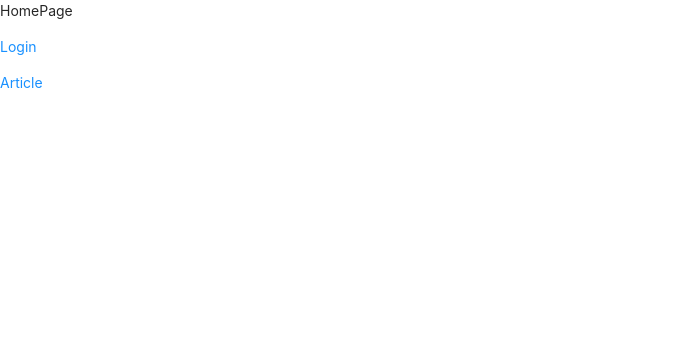
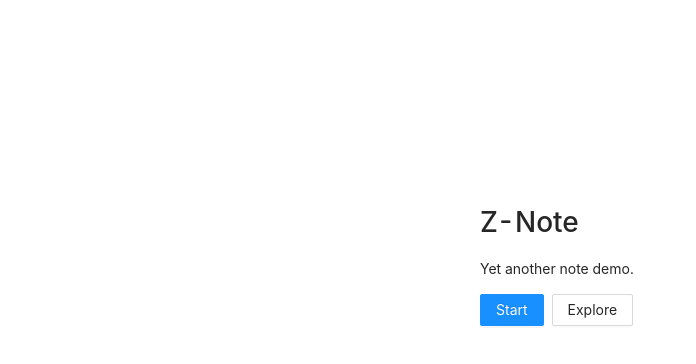
Before and after one commit to LinkTsang/binote-web, a React (Create React App) app: page / in a window 1280 px wide. Shown: the top 364 px of the page, without its empty margins (0-696 px from the left). Built offline with nearby package versions, Linux system fonts and the light colour scheme.

Commit message:
[func] Update `HomePage`.

```diff
--- /dev/null
+++ b/src/pages/HomePage.module.css
@@ -0,0 +1,13 @@
+/**
+ * Copyright (c) 2021 Bin Tsang
+ *
+ * This software is released under the MIT License.
+ * https://opensource.org/licenses/MIT
+ */
+
+.HomePage {
+  position: absolute;
+  top: 45%;
+  left: 50%;
+  margin: -160px 0 0 -160px;
+}
--- a/src/pages/HomePage.tsx
+++ b/src/pages/HomePage.tsx
@@ -3,18 +3,21 @@
 // This software is released under the MIT License.
 // https://opensource.org/licenses/MIT
 
+import { Button, Space } from 'antd';
 import { Link } from 'react-router-dom';
+import styles from './HomePage.module.css';
 
 function HomePage() {
   return (
-    <div>
-      <p>HomePage</p>
-      <p>
-        <Link to="/login">Login</Link>
-      </p>
-      <p>
-        <Link to="/article">Article</Link>
-      </p>
+    <div className={styles.HomePage}>
+      <h1>Z-Note</h1>
+      <p>Yet another note demo.</p>
+      <Space>
+        <Button type="primary" href="/register">
+          Start
+        </Button>
+        <Button href="/article">Explore</Button>
+      </Space>
     </div>
   );
 }
```
